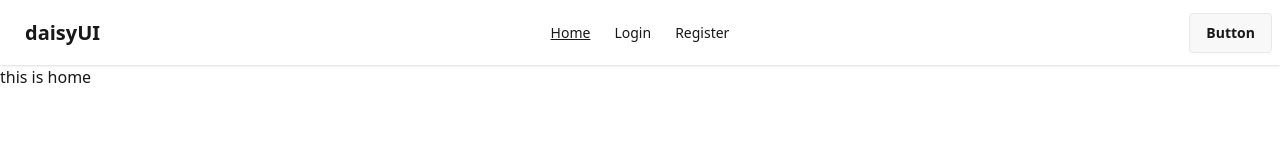
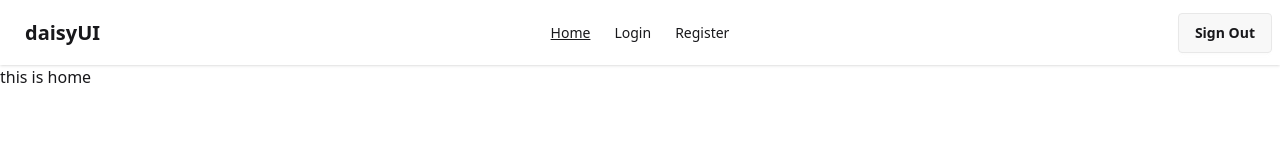
Before and after one commit to shiamrahman2/react-router-authentication, a React (Vite) app: page / in a window 1280 px wide. Shown: the top 160 px of the page. Built offline with nearby package versions, Linux system fonts and the light colour scheme; no server answers.

Commit message:
current user information

```diff
--- a/src/Components/Navbar/Navbar.jsx
+++ b/src/Components/Navbar/Navbar.jsx
@@ -1,8 +1,10 @@
-import React from 'react';
-import { NavLink } from 'react-router';
+import React, { use } from 'react';
+import { Link, NavLink } from 'react-router';
 import './Navbar.css';
+import { AuthContext } from '../../Contexts/AuthContext';
 
 const Navbar = () => {
+    const user=use(AuthContext);
     const links=<>
     <li><NavLink to='/'>Home</NavLink></li>
     <li><NavLink to='/login'>Login</NavLink></li>
@@ -29,7 +31,7 @@ const Navbar = () => {
     </ul>
   </div>
   <div className="navbar-end">
-    <a className="btn">Button</a>
+    {user ?  <a className="btn">Sign Out</a>: <Link to='/login'><a className="btn">Login</a></Link> }
   </div>
 </div>
     );
--- a/src/Contexts/AuthProvider.jsx
+++ b/src/Contexts/AuthProvider.jsx
@@ -1,9 +1,10 @@
-import React from 'react';
+import React, { useEffect, useState } from 'react';
 import { AuthContext } from './AuthContext';
 import { createUserWithEmailAndPassword, onAuthStateChanged, signInWithEmailAndPassword } from 'firebase/auth';
 import { auth } from '../Firebase/Firebase.config';
 
 const AuthProvider = ({children}) => {
+    const [user,setUser]=useState(null);
     const createUser=(email,password)=>{
           return createUserWithEmailAndPassword(auth,email,password);
     }
@@ -11,14 +12,26 @@ const AuthProvider = ({children}) => {
         return signInWithEmailAndPassword(auth,email,password);
     }
     // current user information
-    onAuthStateChanged(auth,(currentUser=>{
-             if(currentUser){
-                 console.log('inside observer',currentUser);
-             }else{
-                 console.log('outside observer',currentUser);
-             }
-    }))
+    // onAuthStateChanged(auth,(currentUser=>{
+    //          if(currentUser){
+    //              console.log('inside observer',currentUser);
+    //          }else{
+    //              console.log('outside observer',currentUser);
+    //          }
+    // }))
+    useEffect(()=>{
+           //set the Observer
+           const unSubscribe=onAuthStateChanged(auth,(currentUser=>{
+                console.log('Current User Information',currentUser);
+                setUser(currentUser);
+            }))
+            //clear the observer unmount
+            return ()=>{
+                unSubscribe();
+            }
+    },[])
     const AuthInfo={
+        user,
        createUser,
        signInUser,
     }
```
